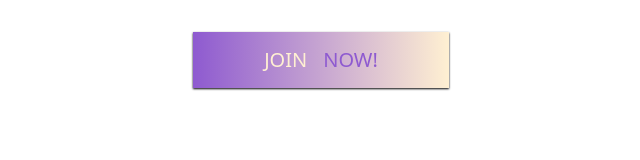
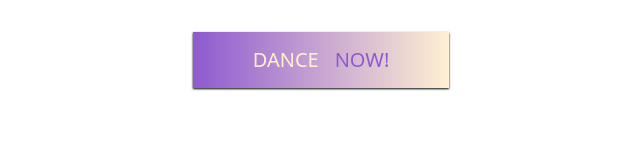
Before and after one commit to rishi2025/ShopSeek, a React (Vite) app: page / in a window 1280 px wide. Shown: the top 160 px of the page, without its empty margins (319-959 px from the left). Built offline with nearby package versions, Linux system fonts and the light colour scheme.

Commit message:
A demo for usage of git

```diff
--- a/src/App.jsx
+++ b/src/App.jsx
@@ -7,7 +7,7 @@ function App() {
   return (
     <div>
       <Button
-        text={"JOIN"}
+        text={"DANCE"}
         subText={"NOW!"}
         bgColor={"bg-gradient-to-r from-customColors-lightPurple to-customColors-offWhite"}
         className={'text-xl w-64 h-14 shadow-sm shadow-black'}
```
